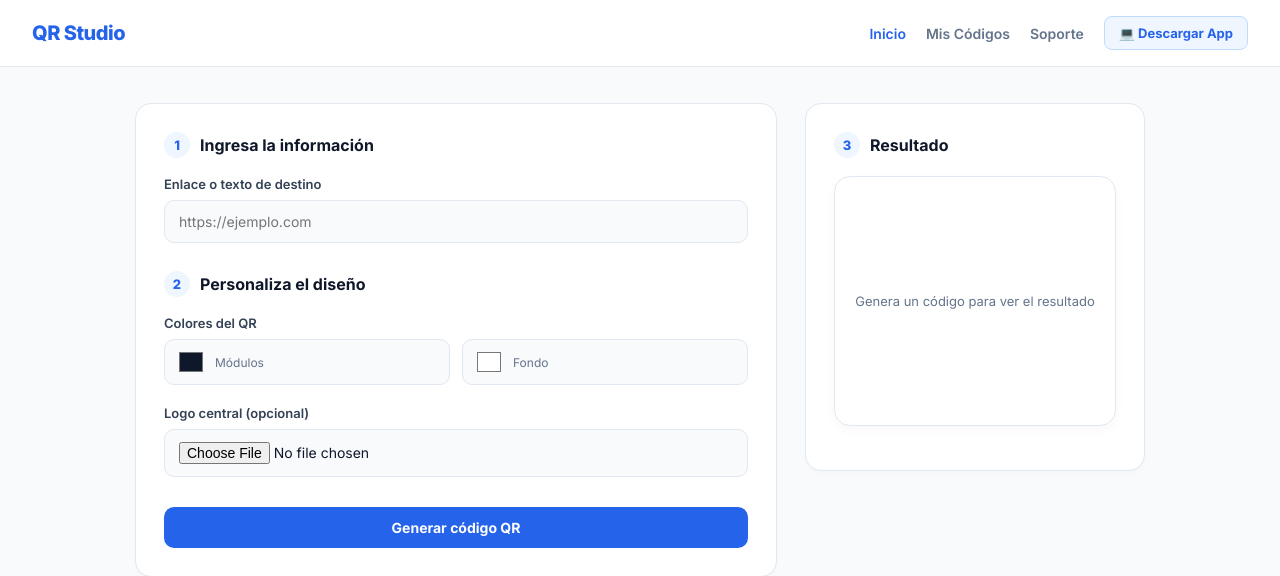
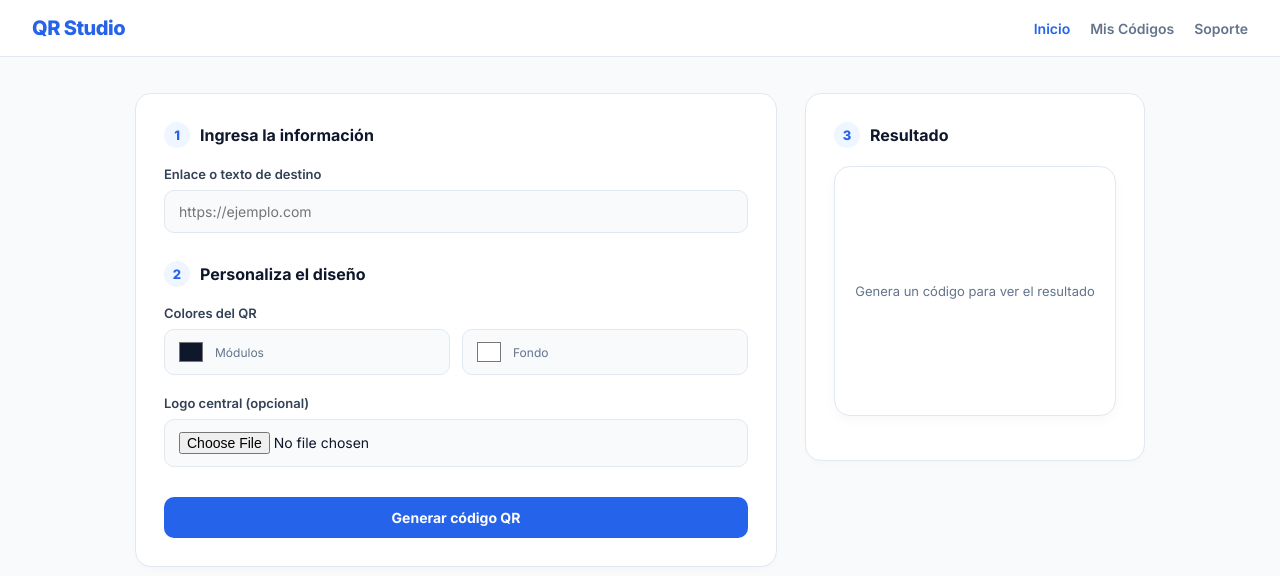
Before and after one commit to esteban299/qr-web-beta, a Flask app: page / in a window 1280 px wide. Shown: the top 576 px of the page. Run offline with Flask 3, Linux system fonts and the light colour scheme.

Commit message:
Agregar requirements y actualizar index

```diff
--- /dev/null
+++ b/requirements.txt
@@ -0,0 +1,4 @@
+Flask
+qrcode
+Pillow
+gunicorn
--- a/templates/index.html
+++ b/templates/index.html
@@ -4,10 +4,6 @@
     <meta charset="UTF-8">
     <meta name="viewport" content="width=device-width, initial-scale=1.0">
     <title>QR Studio</title>
-
-    <!-- Configuración PWA -->
-    <link rel="manifest" href="/static/manifest.json">
-    <meta name="theme-color" content="#2563eb">
 
     <link rel="preconnect" href="https://fonts.googleapis.com">
     <link rel="preconnect" href="https://fonts.gstatic.com" crossorigin>
@@ -71,27 +67,6 @@
 
         .nav-links a.active, .nav-links a:hover {
             color: var(--primary);
-        }
-
-        .btn-install {
-            background: #eff6ff;
-            color: var(--primary);
-            border: 1px solid #bfdbfe;
-            padding: 8px 14px;
-            border-radius: 8px;
-            font-size: 13px;
-            font-weight: 700;
-            cursor: pointer;
-            display: flex;
-            align-items: center;
-            gap: 6px;
-            transition: all 0.15s ease;
-        }
-
-        .btn-install:hover {
-            background: var(--primary);
-            color: white;
-            border-color: var(--primary);
         }
 
         .workspace {
@@ -261,10 +236,6 @@
             <a href="/" class="active">Inicio</a>
             <a href="/mis-codigos">Mis Códigos</a>
             <a href="/soporte">Soporte</a>
-
-            <button id="btnInstall" class="btn-install" onclick="instalarApp()">
-                💻 Descargar App
-            </button>
         </div>
     </nav>
 
@@ -330,34 +301,5 @@
         </div>
     </div>
 
-    <script>
-        if ('serviceWorker' in navigator) {
-            navigator.serviceWorker.register('/static/sw.js')
-                .then(() => console.log('SW activo'))
-                .catch(err => console.log('SW error:', err));
-        }
-
-        let deferredPrompt;
-        const btnInstall = document.getElementById('btnInstall');
-
-        window.addEventListener('beforeinstallprompt', (e) => {
-            e.preventDefault();
-            deferredPrompt = e;
-        });
-
-        function instalarApp() {
-            if (deferredPrompt) {
-                deferredPrompt.prompt();
-                deferredPrompt.userChoice.then((choiceResult) => {
-                    if (choiceResult.outcome === 'accepted') {
-                        btnInstall.style.display = 'none';
-                    }
-                    deferredPrompt = null;
-                });
-            } else {
-                alert('Para instalar la app, haz clic en el botón de instalación que aparece en la barra de direcciones de tu navegador (Chrome o Edge).');
-            }
-        }
-    </script>
 </body>
 </html>
```
Also changed, not shown: static/sw.js (+7 -10 lines).
